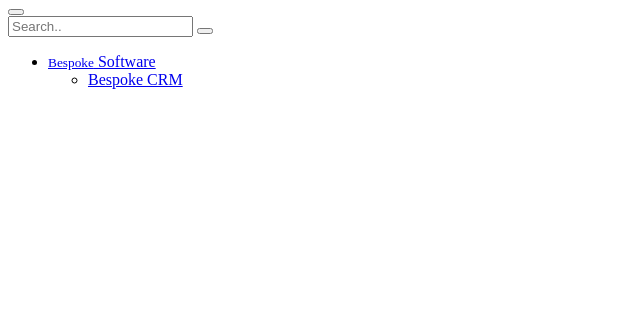
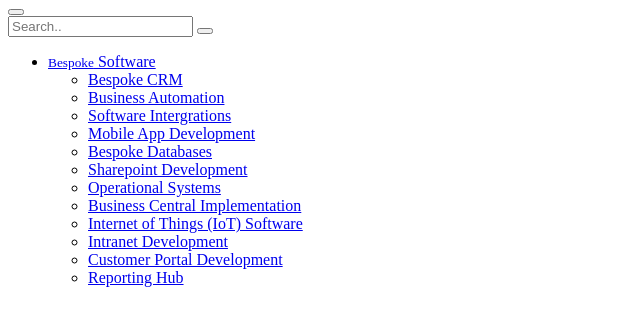
Before and after one commit to NisAlraw/Netmatters-Homepage, a plain HTML site: page index.html in a window 1280 px wide. Shown: the part 123-448 px from the top of the page, without its empty margins (0-640 px from the left). Drawn offline with Linux system fonts and the light colour scheme.

Commit message:
Edited Index.HTML
Added Bespoke software div and a few other things

```diff
--- a/index.html
+++ b/index.html
@@ -110,7 +110,94 @@
                                         <span class="nav--submenu-item">Bespoke CRM</span>
                                     </a>
                                 </li>
-                                <!--Begin here-->
+                                <li>
+                                    <a href="#">
+                                        <span class="nav--submenu--item-container">
+                                            <span class="nav--submenu-item-icon f-cogs"></span>
+                                        </span>
+                                        <span class="nav--submenu-item">Business Automation</span>
+                                    </a>
+                                </li>
+                                <li>
+                                    <a href="#">
+                                        <span class="nav--submenu-item-container">
+                                            <span class="nav--submenu--item-icon f-cogs"></span>
+                                        </span>
+                                        <span class="nav--submenu--item">Software Intergrations</span>
+                                    </a>
+                                </li>
+                                <li>
+                                    <a href="#">
+                                        <span class="nav--submenu-item-container">
+                                            <span class="nav--submenu--item-icon"></span>
+                                        </span>
+                                        <span class="nav--submenu-item">Mobile App Development</span>
+                                    </a>
+                                </li>
+                                <li>
+                                    <a href="#">
+                                        <span class="nav--submenu-item-container">
+                                            <span class="nav--submenu--item-icon"></span>
+                                        </span>
+                                        <span class="nav--submenu-item">Bespoke Databases</span>
+                                    </a>
+                                </li>
+                                <li>
+                                    <a href="#">
+                                        <span class="nav--submenu-item-container">
+                                            <span class="nav--submenu--item-icon"></span>
+                                        </span>
+                                        <span class="nav--submenu-item">Sharepoint Development</span>
+                                    </a>
+                                </li>
+                                <li>
+                                    <a href="#">
+                                        <span class="nav--submenu-item-container">
+                                            <span class="nav--submenu--item-icon"></span>
+                                        </span>
+                                        <span class="nav--submenu-item">Operational Systems</span>
+                                    </a>
+                                </li>
+                                <li>
+                                    <a href="#">
+                                        <span class="nav--submenu-item-container">
+                                            <span class="nav--submenu--item-icon"></span>
+                                        </span>
+                                        <span class="nav--submenu-item">Business Central Implementation</span>
+                                    </a>
+                                </li>
+                                <li>
+                                    <a href="#">
+                                        <span class="nav--submenu-item-container">
+                                            <span class="nav--submenu--item-icon"></span>
+                                        </span>
+                                        <span class="nav--submenu-item">Internet of Things (IoT) Software</span>
+                                    </a>
+                                </li>
+                                <li>
+                                    <a href="#">
+                                        <span class="nav--submenu-item-container">
+                                            <span class="nav--submenu--item-icon"></span>
+                                        </span>
+                                        <span class="nav--submenu-item">Intranet Development</span>
+                                    </a>
+                                </li>
+                                <li>
+                                    <a href="#">
+                                        <span class="nav--submenu-item-container">
+                                            <span class="nav--submenu--item-icon"></span>
+                                        </span>
+                                        <span class="nav--submenu-item">Customer Portal Development</span>
+                                    </a>
+                                </li>
+                                <li>
+                                    <a href="#">
+                                        <span class="nav--submenu-item-container">
+                                            <span class="nav--submenu--item-icon"></span>
+                                        </span>
+                                        <span class="nav--submenu-item">Reporting Hub</span>
+                                    </a>
+                                </li>
                             </ul>
                         </div>
                     </li>
```
